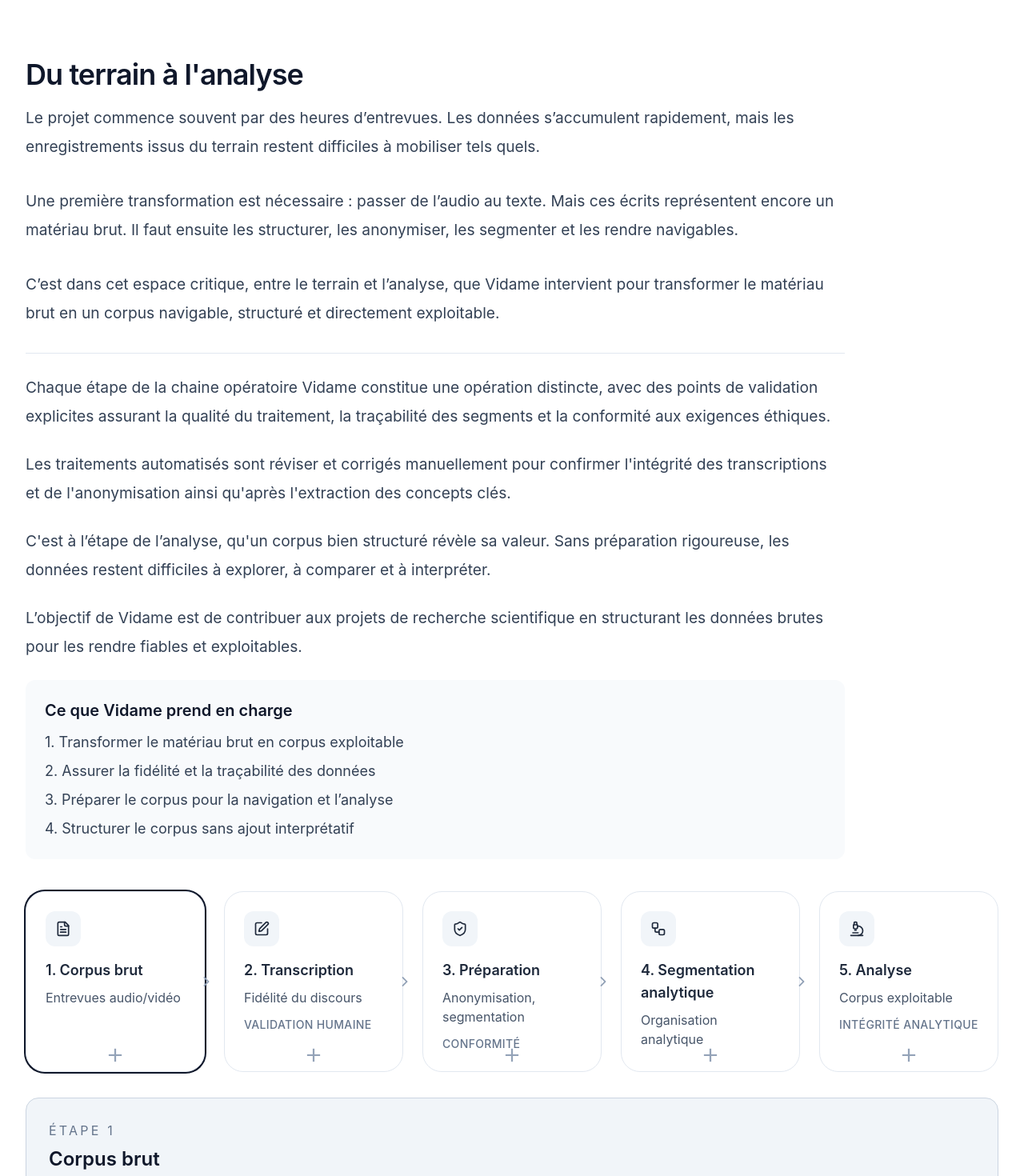
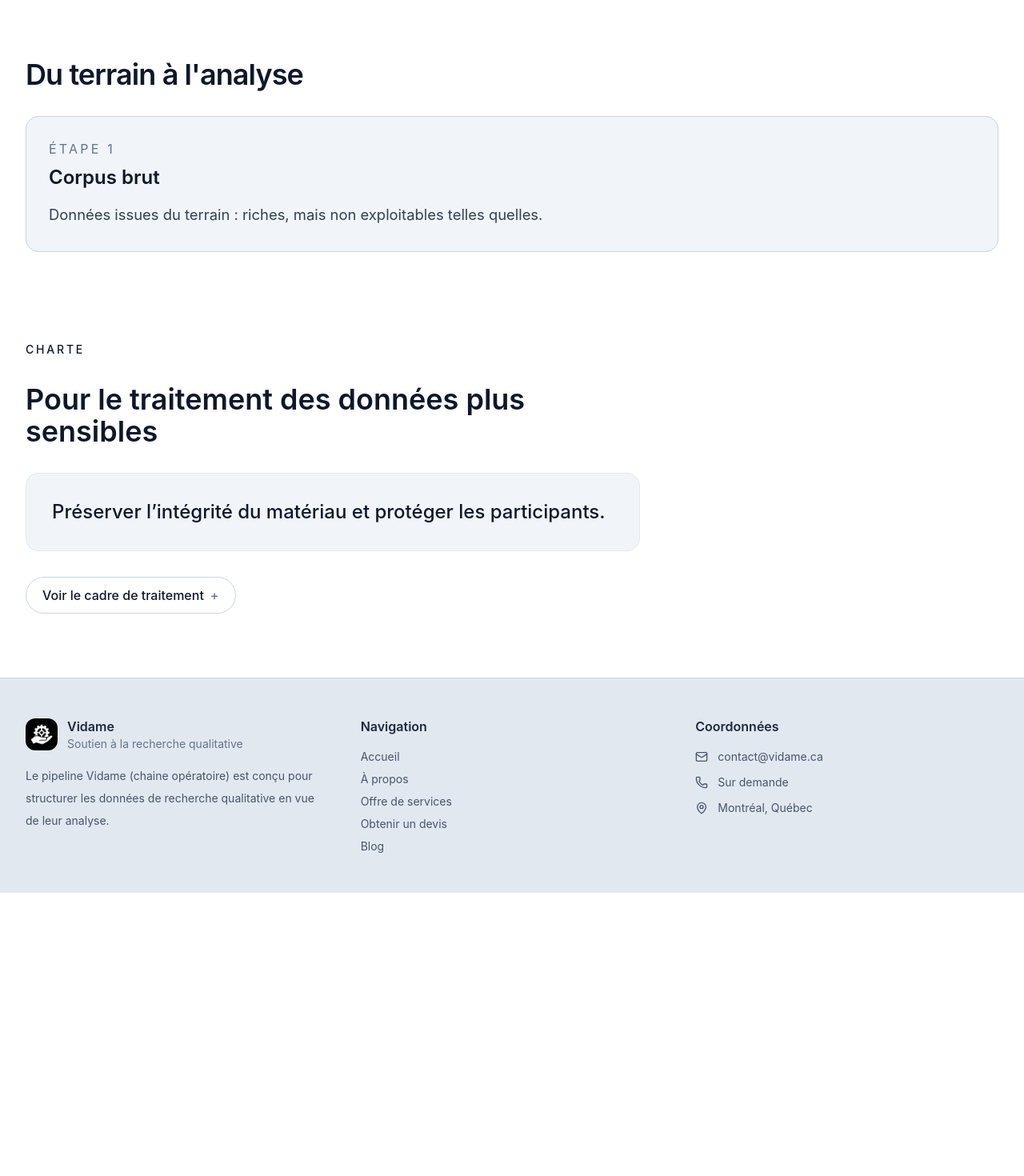
Before and after one commit to momopro21/vidame-recherche, a React (Vite) app: page / in a window 1280 px wide. Shown: the part 2980-4450 px from the top of the page at 80% size. After the commit the page ends 4096 px from the top, so only its background shows below. Built offline with nearby package versions, Linux system fonts and the light colour scheme; the HTML template or start-up script is replaced by a standard one.

Commit message:
Update App.tsx

```diff
--- a/src/App.tsx
+++ b/src/App.tsx
@@ -818,158 +818,6 @@ function Accueil({setPage,lang,}: {setPage: (page: string) => void;lang: "fr" |
             />
           </div>
 
-          {/* ===== VIDAME_REPERE_TEXTE_SECTION_PIPELINE ===== */}
-          <div className="mt-4 space-y-8">
-            <p className="max-w-5xl text-[1.15rem] leading-9 text-slate-700 md:text-[1.2rem] md:leading-9">
-              {lang === "fr"
-                ? "Le projet commence souvent par des heures d’entrevues. Les données s’accumulent rapidement, mais les enregistrements issus du terrain restent difficiles à mobiliser tels quels."
-                : "A project often begins with hours of interviews. Data accumulates quickly, but recordings produced in the field remain difficult to use as they are."}
-            </p>
-
-            <p className="max-w-5xl text-[1.15rem] leading-9 text-slate-700 md:text-[1.2rem] md:leading-9">
-              {lang === "fr"
-                ? "Une première transformation est nécessaire : passer de l’audio au texte. Mais ces écrits représentent encore un matériau brut. Il faut ensuite les structurer, les anonymiser, les segmenter et les rendre navigables."
-                : "A first transformation is needed: moving from audio to text. But these transcripts still remain raw material. They must then be structured, anonymized, segmented, and made navigable."}
-            </p>
-
-            <p className="max-w-5xl text-[1.15rem] leading-9 text-slate-700 md:text-[1.2rem] md:leading-9">
-              {lang === "fr"
-                ? "C’est dans cet espace critique, entre le terrain et l’analyse, que Vidame intervient pour transformer le matériau brut en un corpus navigable, structuré et directement exploitable."
-                : "It is in this critical space, between fieldwork and analysis, that Vidame intervenes to transform raw material into a navigable, structured, and directly usable corpus."}
-            </p>
-
-            {/* ===== VIDAME_REPERE_BLOC_EXPLICATION_PIPELINE ===== */}
-            <div className="max-w-5xl space-y-6 border-t border-slate-200 pt-6">
-              <p className="text-[1.15rem] leading-9 text-slate-700 md:text-[1.2rem] md:leading-9">
-                {lang === "fr"
-                  ? "Chaque étape de la chaine opératoire Vidame constitue une opération distincte, avec des points de validation explicites assurant la qualité du traitement, la traçabilité des segments et la conformité aux exigences éthiques."
-                  : "Each step is treated as a distinct operation, with explicit validation points to ensure processing quality, traceability of transformations, and compliance with ethical requirements."}
-              </p>
-
-              <p className="text-[1.15rem] leading-9 text-slate-700 md:text-[1.2rem] md:leading-9">
-                {lang === "fr"
-                  ? "Les traitements automatisés sont réviser et corrigés manuellement pour confirmer l'intégrité des transcriptions et de l'anonymisation ainsi qu'après l'extraction des concepts clés."
-                  : "Automated processing is reviewed manually by human intervention at critical moments."}
-              </p>
-
-              <p className="text-[1.15rem] leading-9 text-slate-700 md:text-[1.2rem] md:leading-9">
-                {lang === "fr"
-                  ? "C'est à l’étape de l’analyse, qu'un corpus bien structuré révèle sa valeur. Sans préparation rigoureuse, les données restent difficiles à explorer, à comparer et à interpréter."
-                  : "At the analysis stage, a well-structured corpus reveals its full value. Without rigorous preparation, data remains difficult to explore, compare, and interpret."}
-              </p>
-
-              <p className="text-[1.15rem] leading-9 text-slate-700 md:text-[1.2rem] md:leading-9">
-                {lang === "fr"
-                  ? "L’objectif de Vidame est de contribuer aux projets de recherche scientifique en structurant les données brutes pour les rendre fiables et exploitables."
-                  : "Vidame’s goal is to allow you to focus on analysis using a corpus that is already structured, reliable, and ready to use."}
-              </p>
-
-              {/* ===== VIDAME_REPERE_BLOC_CE_QUE_VIDAME_PREND_EN_CHARGE ===== */}
-              <div className="mt-2 rounded-xl bg-slate-50 p-5 md:p-6">
-                <div className="mb-3 text-lg font-semibold text-slate-900 md:text-xl">
-                  {lang === "fr"
-                    ? "Ce que Vidame prend en charge"
-                    : "What Vidame handles"}
-                </div>
-
-                <ol className="space-y-2 text-base leading-8 text-slate-700 md:text-lg">
-                  <li>
-                    {lang === "fr"
-                      ? "1. Transformer le matériau brut en corpus exploitable"
-                      : "1. Transform raw material into a usable corpus"}
-                  </li>
-                  <li>
-                    {lang === "fr"
-                      ? "2. Assurer la fidélité et la traçabilité des données"
-                      : "2. Ensure data fidelity and traceability"}
-                  </li>
-                  <li>
-                    {lang === "fr"
-                      ? "3. Préparer le corpus pour la navigation et l’analyse"
-                      : "3. Prepare the corpus for navigation and analysis"}
-                  </li>
-                  <li>
-                    {lang === "fr"
-                      ? "4. Structurer le corpus sans ajout interprétatif"
-                      : "4. Structure the corpus without adding interpretation"}
-                  </li>
-                </ol>
-              </div>
-            </div>
-          </div>
-          {/* ===== VIDAME_REPERE_ETAPES_TRAITEMENT ===== */}
-          <div className="mt-10 grid gap-6 md:grid-cols-5">
-            {steps.map((step, i) => {
-              const Icon = step.icon;
-              const isActive = activeStep === i;
-
-              return (
-               <div key={step.title} className="relative flex flex-col">
-                {/* ===== VIDAME_REPERE_CARTE_ETAPE_PIPELINE ===== */}
-                  <Card
-                    onClick={() => setActiveStep(i)}
-                    className={`group relative h-full cursor-pointer rounded-[1.5rem] border-slate-200 transition-colors duration-200 ${
-                      isActive ? "ring-2 ring-slate-900 bg-slate-100" : "hover:bg-slate-100 hover:shadow"
-                    }`}
-                  >
-                    <CardContent className="p-5 md:p-6">
-                      <div className="mb-4 flex h-11 w-11 items-center justify-center rounded-xl bg-slate-100">
-                        <Icon className="h-5 w-5" />
-                      </div>
-
-                      <div className="text-base font-semibold leading-7 md:text-lg">
-                        {i + 1}. {step.title}
-                      </div>
-
-                      <p className="mt-2 text-sm leading-7 text-slate-600 md:text-base">
-                        {step.text}
-                      </p>
-
-                      {step.highlight && (
-                        <div className="mt-3 text-xs font-medium uppercase tracking-wide text-slate-500 md:text-sm">
-                          {step.highlight}
-                        </div>
-                      )}
-
-                      <div className="pointer-events-none absolute left-1/2 top-[90%] -translate-x-1/2 -translate-y-1/2 text-4xl font-light leading-none text-slate-400 transition-colors duration-200 group-hover:text-slate-600">
-                        +
-                      </div>
-                    </CardContent>
-                  </Card>
-
-                  {/* ===== VIDAME_REPERE_DETAIL_ETAPE_MOBILE ===== */}
-                  {isActive && (
-                    <div className="mt-4 rounded-2xl border border-slate-300 bg-slate-100 p-5 md:hidden">
-                      <div className="mb-2 text-xs uppercase tracking-[0.2em] text-slate-500">
-                        Étape {i + 1}
-                      </div>
-
-                      <div className="text-lg font-semibold text-slate-900">
-                        {step.title}
-                      </div>
-
-                      <p className="mt-3 text-base leading-8 text-slate-700">
-                       {step.detail}
-                      </p>
-                    </div>
-                  )}
-
-                  {/* ===== VIDAME_REPERE_FLECHE_ETAPE_PIPELINE ===== */}
-                  {i < steps.length - 1 && (
-                    <div className="absolute right-[-12px] top-1/2 hidden translate-y-[-50%] md:block">
-                      <ChevronRight className="h-5 w-5 text-slate-400" />
-                    </div>
-                  )}
-                  {/* ===== VIDAME_REPERE_FLECHE_ETAPE_PIPELINE ===== */}
-                  {i < steps.length - 1 && (
-                    <div className="absolute right-[-12px] top-1/2 hidden translate-y-[-50%] md:block">
-                      <ChevronRight className="h-5 w-5 text-slate-400" />
-                    </div>
-                  )}
-                </div>
-              );
-            })}
-          </div>
 
                    {/* ===== VIDAME_REPERE_DETAIL_ETAPE_ACTIVE ===== */}
           <div className="mt-8 hidden rounded-2xl border border-slate-300 bg-slate-100 p-6 md:block md:p-7">
```
